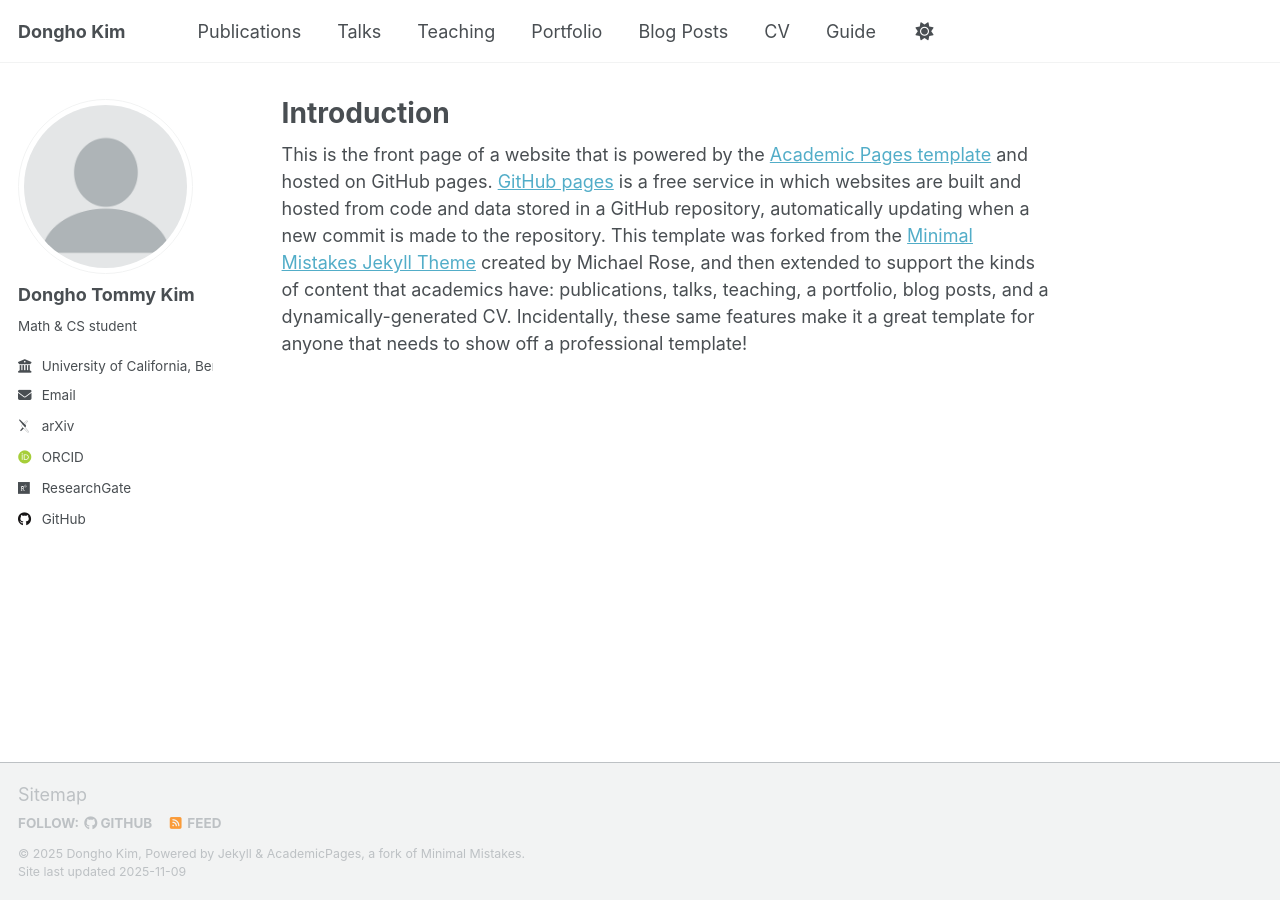
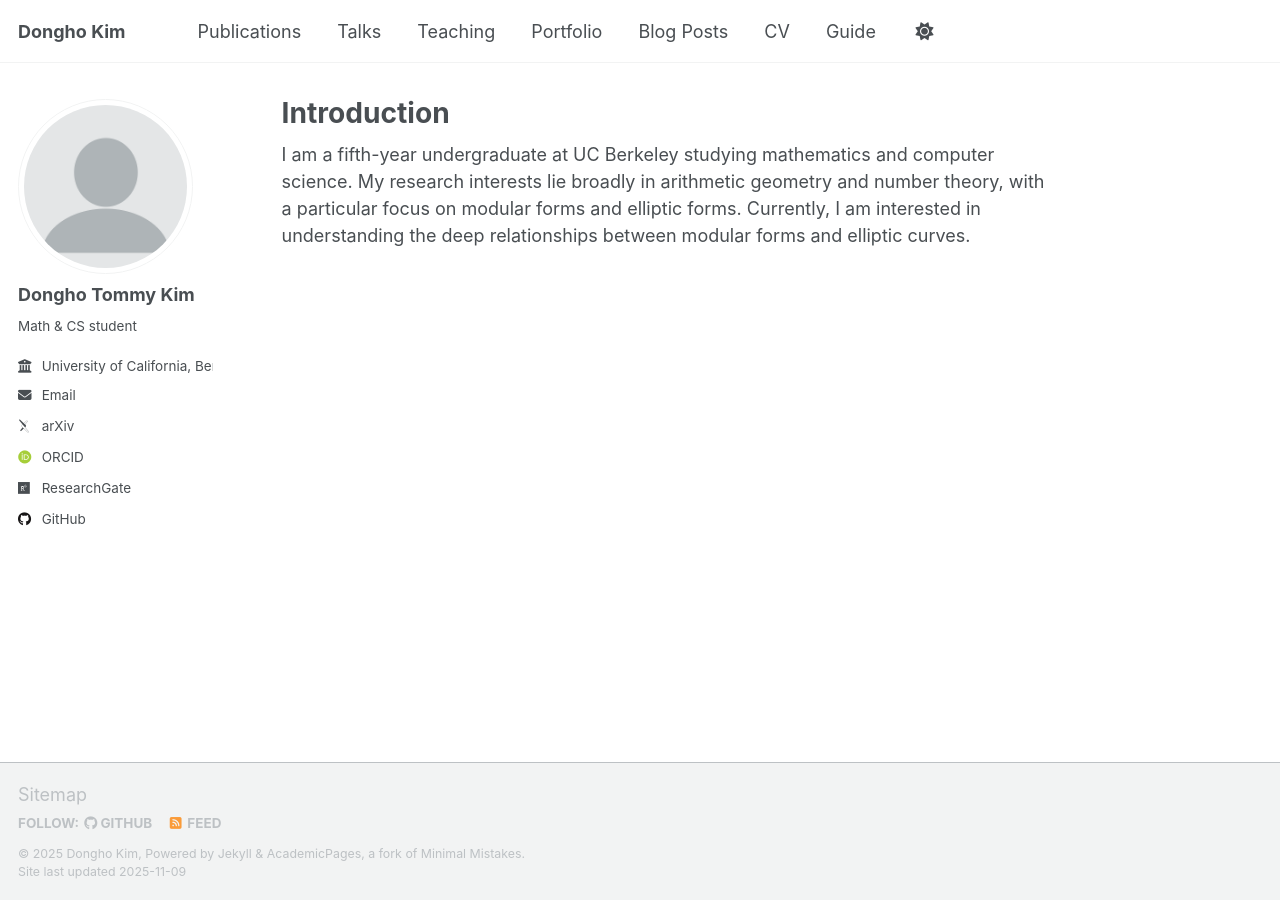
Before and after one commit to donghokim0224/donghokim0224.github.io, a Jekyll site: the page built from _pages/about.md, in a window 1280 px wide. Built offline with Jekyll 4.4.1, drawn with Linux system fonts in a browser that asks for light colours; some web fonts are replaced; a script that is not in the unit is left out.

Commit message:
about page update

```diff
--- a/_pages/about.md
+++ b/_pages/about.md
@@ -7,5 +7,4 @@ redirect_from:
   - /about.html
 ---
 
-
-This is the front page of a website that is powered by the [Academic Pages template](https://github.com/academicpages/academicpages.github.io) and hosted on GitHub pages. [GitHub pages](https://pages.github.com) is a free service in which websites are built and hosted from code and data stored in a GitHub repository, automatically updating when a new commit is made to the repository. This template was forked from the [Minimal Mistakes Jekyll Theme](https://mmistakes.github.io/minimal-mistakes/) created by Michael Rose, and then extended to support the kinds of content that academics have: publications, talks, teaching, a portfolio, blog posts, and a dynamically-generated CV. Incidentally, these same features make it a great template for anyone that needs to show off a professional template!
+I am a fifth-year undergraduate at UC Berkeley studying mathematics and computer science. My research interests lie broadly in arithmetic geometry and number theory, with a particular focus on modular forms and elliptic forms. Currently, I am interested in understanding the deep relationships between modular forms and elliptic curves.
```
